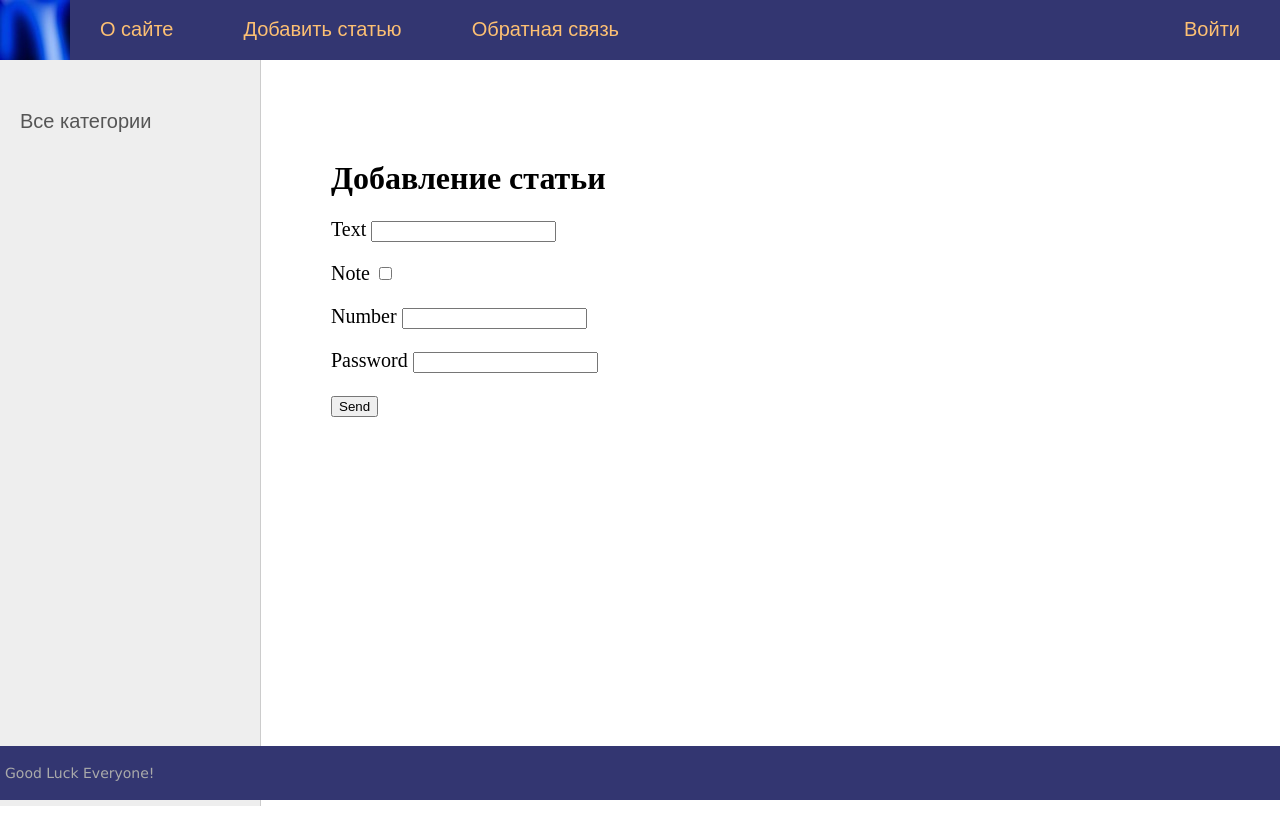
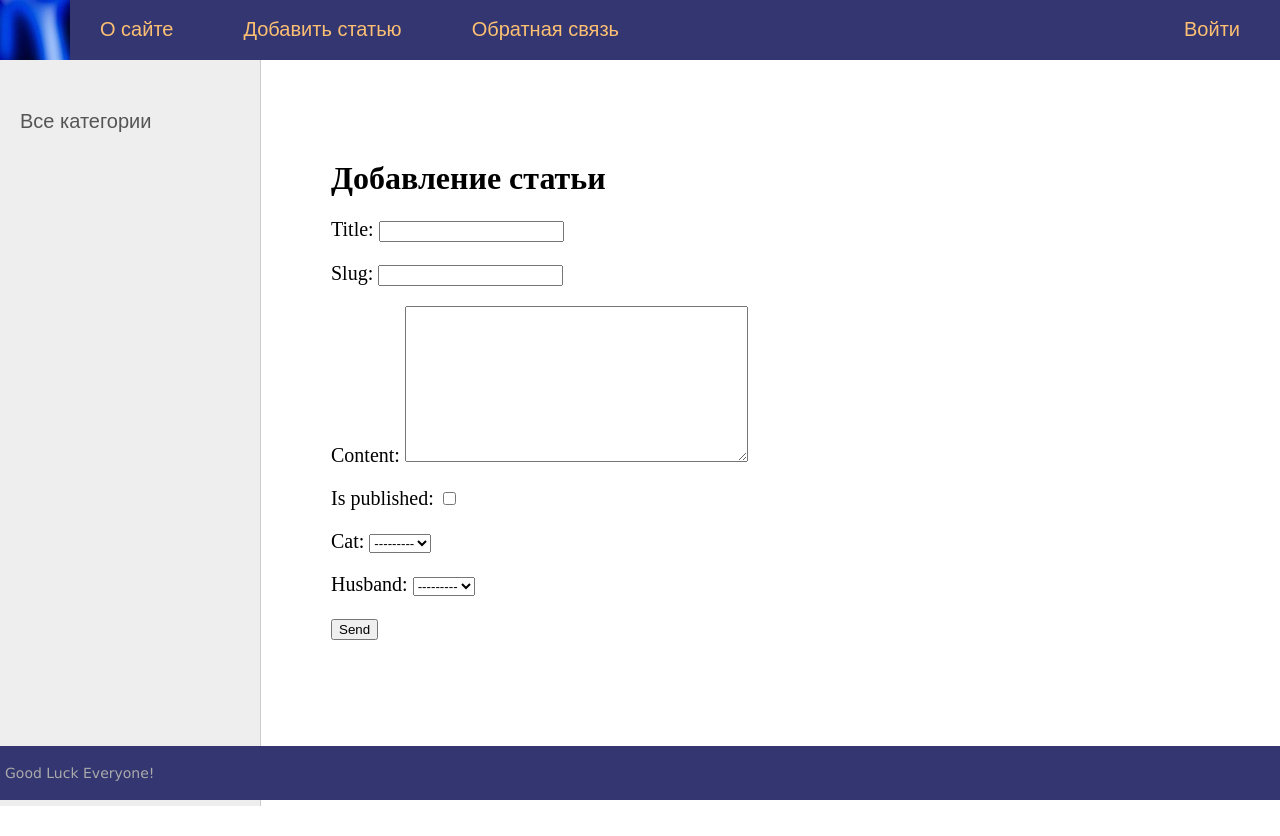
Before and after one commit to Nekspert/Good-Good-Django, a Django app: page /addpage/ in a window 1280 px wide. Run offline with Django 5.2, Linux system fonts and the light colour scheme; data that the repository does not hold is empty.

Commit message:
Feat: 7.2 Using forms now associated with models
The forms.py added for hold forms for women app. The file contains AddPostForm for creating new Women post in the future

The addpage view in views.py updated and now using new form AddPostForm for display and validate data from client

The addpage.html updated and now contain new {{ form.as_p }} row instead of manual writen form

```diff
--- /dev/null
+++ b/sitewomen/women/forms.py
@@ -0,0 +1,12 @@
+from django import forms
+
+from .models import Category, Husband
+
+
+class AddPostForm(forms.Form):
+    title = forms.CharField(max_length=255)
+    slug = forms.SlugField(max_length=255)
+    content = forms.CharField(widget=forms.Textarea(), required=False)
+    is_published = forms.BooleanField(required=False)
+    cat = forms.ModelChoiceField(queryset=Category.objects.all())
+    husband = forms.ModelChoiceField(queryset=Husband.objects.all(), required=False)
--- a/sitewomen/women/templates/women/addpage.html
+++ b/sitewomen/women/templates/women/addpage.html
@@ -5,10 +5,7 @@
 
 <form action="" method="post">
     {% csrf_token %}
-    <p><label for="id_1">Text </label><input type="text" id="id_1" name="field_text"></p>
-    <p><label for="id_2">Note </label><input type="checkbox" id="id_2" name="field_check"></p>
-    <p><label for="id_3">Number </label><input type="number" id="id_3" name="field_num"></p>
-    <p><label for="id_4">Password </label><input type="password" id="id_4" name="field_psw"></p>
+    {{ form.as_p }}
     <p><button type="submit">Send</button></p>
 </form>
 
--- a/sitewomen/women/views.py
+++ b/sitewomen/women/views.py
@@ -2,6 +2,7 @@ from django.http import HttpRequest, HttpResponse, HttpResponseNotFound
 from django.shortcuts import get_object_or_404, render
 from django.urls import Resolver404
 
+from .forms import AddPostForm
 from .models import Category, TagPost, Women
 
 
@@ -41,7 +42,18 @@ def show_post(request: HttpRequest, post_slug: str):
 
 
 def addpage(request: HttpRequest):
-    return render(request, 'women/addpage.html', {'menu': menu, 'title': 'Добавление статьи'})
+    if request.method == 'POST':
+        form = AddPostForm(request.POST)
+        if form.is_valid():
+            print(form.cleaned_data)
+    else:
+        form = AddPostForm()
+    data = {
+        'menu': menu,
+        'title': 'Добавление статьи',
+        'form': form
+    }
+    return render(request, 'women/addpage.html', data)
 
 
 def contact(request: HttpRequest):
```
